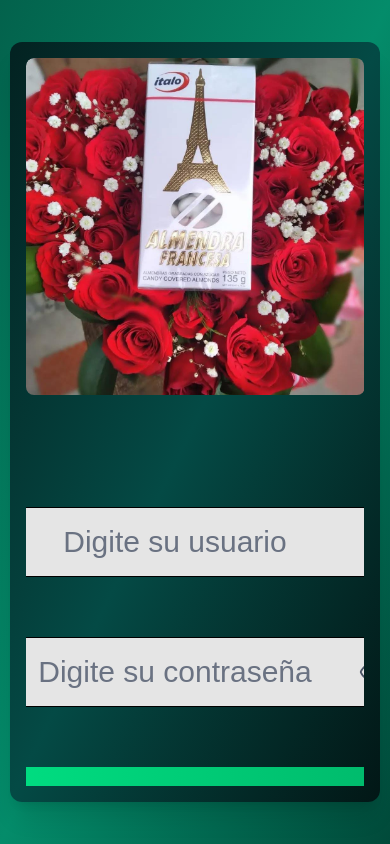
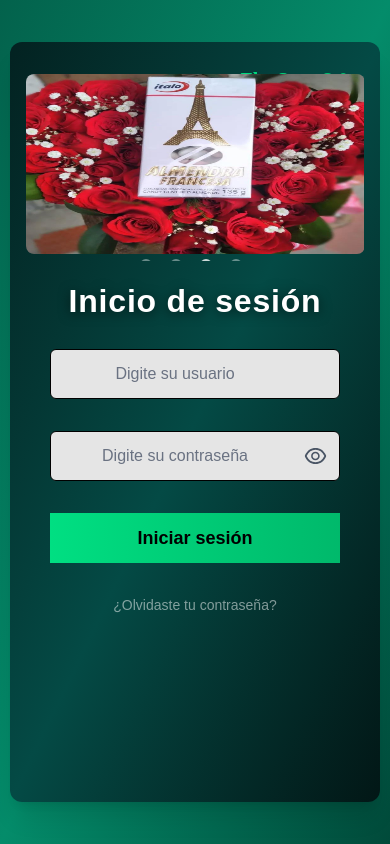
Before and after one commit to AlejOnedayxneBscene/florsync_2_0, a React (Vite) app in the folder florsync_frontend/: page /login in a window 390 px wide. Built offline with nearby package versions, Linux system fonts and the light colour scheme; a web font is replaced by a local one.

Commit message:
login respoinsive

```diff
--- a/florsync_frontend/src/components/iu/Button.jsx
+++ b/florsync_frontend/src/components/iu/Button.jsx
@@ -14,9 +14,9 @@
       disabled={isDisabled}
       onClick={!isDisabled ? onClick : undefined}
       className={`
-        w-[400px]
-        h-[70px]
-        text-[30px]
+        w-full max-w-[400px]
+        h-[50px] md:h-[70px]
+        text-[18px] md:text-[30px]
         py-2
         font-semibold
         transition
--- a/florsync_frontend/src/components/iu/Caurousel.jsx
+++ b/florsync_frontend/src/components/iu/Caurousel.jsx
@@ -20,34 +20,34 @@
   };
 
   return (
-    <div className="w-full max-w-4xl mx-auto mt-10, h-10">
+    <div className="w-full max-w-4xl mx-auto mt-4 md:mt-10">
       <SlickSlider {...settings}>
         <div>
           <img
             src="/images/girasoles.jpeg"
             alt="Imagen 1"
-            className="w-full max-h-[400px] md:max-h-[820px] rounded-lg"
+            className="w-full max-h-[180px] md:max-h-[820px] rounded-lg"
           />
         </div>
         <div>
           <img
             src="/images/ramo_rosas_rosadas.jpeg"
             alt="Imagen 2"
-            className="w-full max-h-[400px] md:max-h-[820px] rounded-lg"
+            className="w-full max-h-[180px] md:max-h-[820px] rounded-lg"
           />
         </div>
         <div>
           <img
             src="/images/corazon_de_rosas.jpeg"
             alt="Imagen 3"
-            className="w-full max-h-[400px] md:max-h-[820px] rounded-lg"
+            className="w-full max-h-[180px] md:max-h-[820px] rounded-lg"
           />
         </div>
         <div>
           <img
             src="/images/bucket.png"
             alt="Imagen 4"
-            className="w-full max-h-[600px] md:max-h-[820px] rounded-lg"
+            className="w-full max-h-[180px] md:max-h-[820px] rounded-lg"
           />
         </div>
       </SlickSlider>
--- a/florsync_frontend/src/components/iu/Input.jsx
+++ b/florsync_frontend/src/components/iu/Input.jsx
@@ -12,14 +12,14 @@
 
 
   return (
-    <div className="relative w-[400px]">
+    <div className="relative w-full max-w-[400px]">
       <input
         {...props}
         name={name}
         type={inputType}
         className="
           w-full
-          h-[70px]
+          h-[50px] md:h-[70px]
           border
           border-black
           rounded-md
@@ -33,8 +33,8 @@
           text-black
           bg-[#E5E5E5]
           text-center
-          text-[30px]
-          placeholder:text-[30px]
+          text-[16px] md:text-[30px]
+          placeholder:text-[16px] md:placeholder:text-[30px]
           placeholder:text-gray-500
         "
         style={{ fontFamily: '"Jockey One", sans-serif' }}
--- a/florsync_frontend/src/components/iu/LoginContainer.jsx
+++ b/florsync_frontend/src/components/iu/LoginContainer.jsx
@@ -30,7 +30,7 @@
     gap-3
     shadow-xl
     w-[95vw] min-w-[320px] max-w-[1600px]
-    h-[90vh]
+    min-h-[90vh] h-auto md:h-[90vh]
   "
 >
 
--- a/florsync_frontend/src/components/iu/LoginForms.jsx
+++ b/florsync_frontend/src/components/iu/LoginForms.jsx
@@ -34,14 +34,14 @@
   });
 };
   return (
-   <div className="w-full md:w-1/2 flex flex-col justify-center items-center gap-8 text-white h-full">
+   <div className="w-full md:w-1/2 flex flex-col justify-center items-center gap-4 md:gap-8 text-white h-full">
   <Title text="Inicio de sesión" />
 
   {error && (
-    <p className="text-red-500 bg-red-100 px-4 py-2 rounded-lg mb-4">{error}</p>
+    <p className="text-red-500 bg-red-100 px-4 py-2 rounded-lg mb-2 md:mb-4 text-sm md:text-base">{error}</p>
   )}
 
-  <form onSubmit={onSubmit} className="flex flex-col gap-15 w-full max-w-sm items-center">
+  <form onSubmit={onSubmit} className="flex flex-col gap-8 md:gap-15 w-full max-w-sm items-center px-4 md:px-0">
     <Input
   type="text"
   name="id_usuario"
--- a/florsync_frontend/src/components/iu/NameApp.jsx
+++ b/florsync_frontend/src/components/iu/NameApp.jsx
@@ -2,10 +2,10 @@
   return (
     <h3
       className={`
-        text-5xl
+        text-xl md:text-5xl
         font-bold
         text-center
-        p-6
+        p-2 md:p-6
         bg-gradient-to-r
         from-[#00DF82]
         to-[#00B96B]
--- a/florsync_frontend/src/components/iu/Title.jsx
+++ b/florsync_frontend/src/components/iu/Title.jsx
@@ -4,12 +4,11 @@
       className={`
         font-bold
         text-center
-        text-[80px]
+        text-[32px] md:text-[80px]
         p-2
         text-white
         tracking-wide
         drop-shadow-[0_2px_6px_rgba(0,0,0,0.6)]
-        whitespace-nowrap
         ${className}
       `}
       style={{ fontFamily: '"Jockey One", sans-serif' }}
--- a/florsync_frontend/src/pages/Login.jsx
+++ b/florsync_frontend/src/pages/Login.jsx
@@ -68,14 +68,14 @@
 
   return (
     <LoginContainer>
-      <div className="flex flex-col md:flex-row w-full h-full gap-4">
+      <div className="flex flex-col md:flex-row w-full h-full gap-2 md:gap-4">
         {/* Left column: slider */}
-        <div className="w-full md:w-[55%] h-full max-h-full overflow-hidden rounded-lg">
+        <div className="w-full md:w-[55%] h-auto md:h-full max-h-full overflow-hidden rounded-lg">
           <Carousel />
         </div>
 
         {/* Right column: form */}
-        <div className="w-full md:w-[45%] flex justify-center items-center overflow-auto">
+        <div className="w-full md:w-[45%] flex justify-center items-center overflow-auto px-2 md:px-0">
           <LoginForms
             formData={formData}
             handleChange={handleChange}
```
